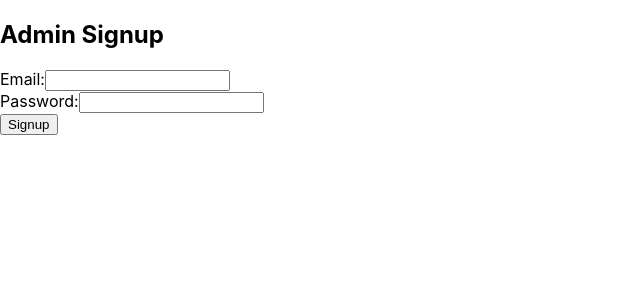
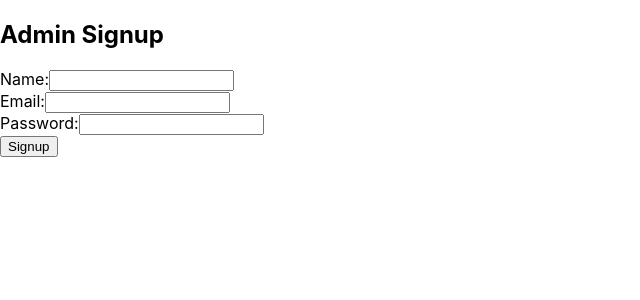
Before and after one commit to PodishettiRakesh/Bike_Zone_Frontend, a React (Create React App) app in the folder bike_zone/: page /admin-signup in a window 1280 px wide. Shown: the top 300 px of the page, without its empty margins (0-640 px from the left). Built offline with nearby package versions, Linux system fonts and the light colour scheme.

Commit message:
included name field in the admin signup form

```diff
--- a/bike_zone/src/components/AdminSignup.js
+++ b/bike_zone/src/components/AdminSignup.js
@@ -2,6 +2,7 @@
 import { useNavigate } from 'react-router-dom';
 
 const AdminSignup = () => {
+  const [name, setName] = useState('');
   const [email, setEmail] = useState('');
   const [password, setPassword] = useState('');
   const [error, setError] = useState('');
@@ -10,7 +11,8 @@
   const handleSubmit = async (e) => {
     e.preventDefault();
 
-    if (!email || !password) {
+    // Validate fields
+    if (!name || !email || !password) {
       setError('Please fill in all fields.');
       return;
     }
@@ -19,7 +21,7 @@
       const response = await fetch('/api/admin/signup', { // Replace with your backend API endpoint
         method: 'POST',
         headers: { 'Content-Type': 'application/json' },
-        body: JSON.stringify({ email, password })
+        body: JSON.stringify({ name, email, password }),
       });
 
       if (response.ok) {
@@ -37,6 +39,15 @@
     <div className="signup-container">
       <h2>Admin Signup</h2>
       <form onSubmit={handleSubmit}>
+        <div className="form-group">
+          <label>Name:</label>
+          <input
+            type="text"
+            value={name}
+            onChange={(e) => setName(e.target.value)}
+            required
+          />
+        </div>
         <div className="form-group">
           <label>Email:</label>
           <input
```
